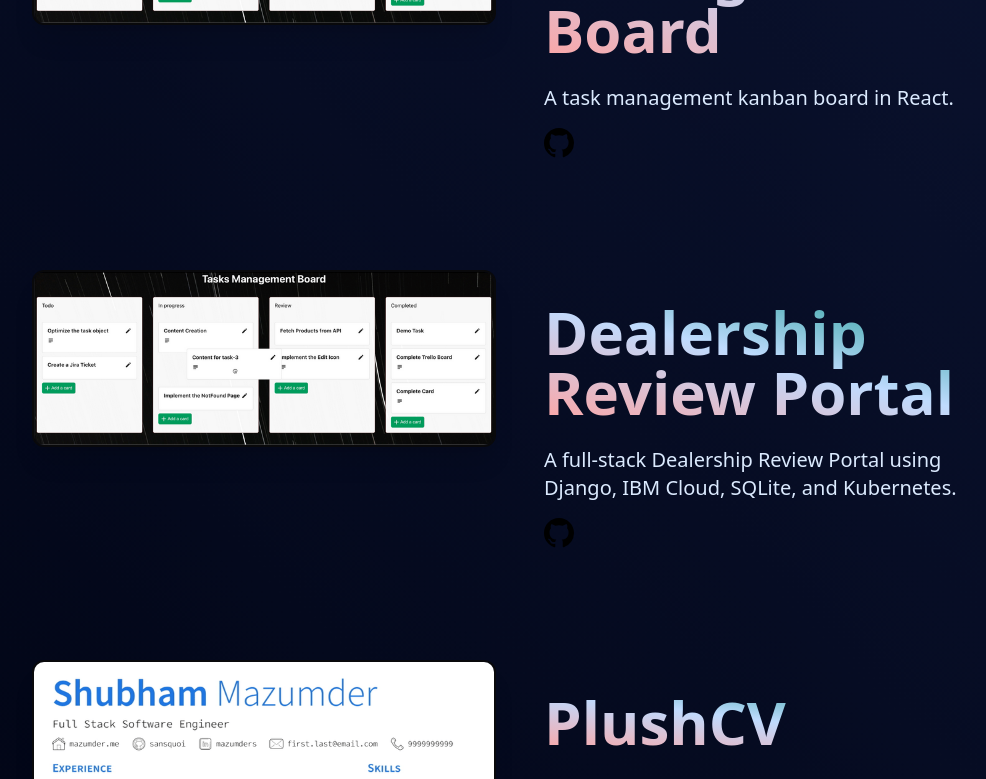
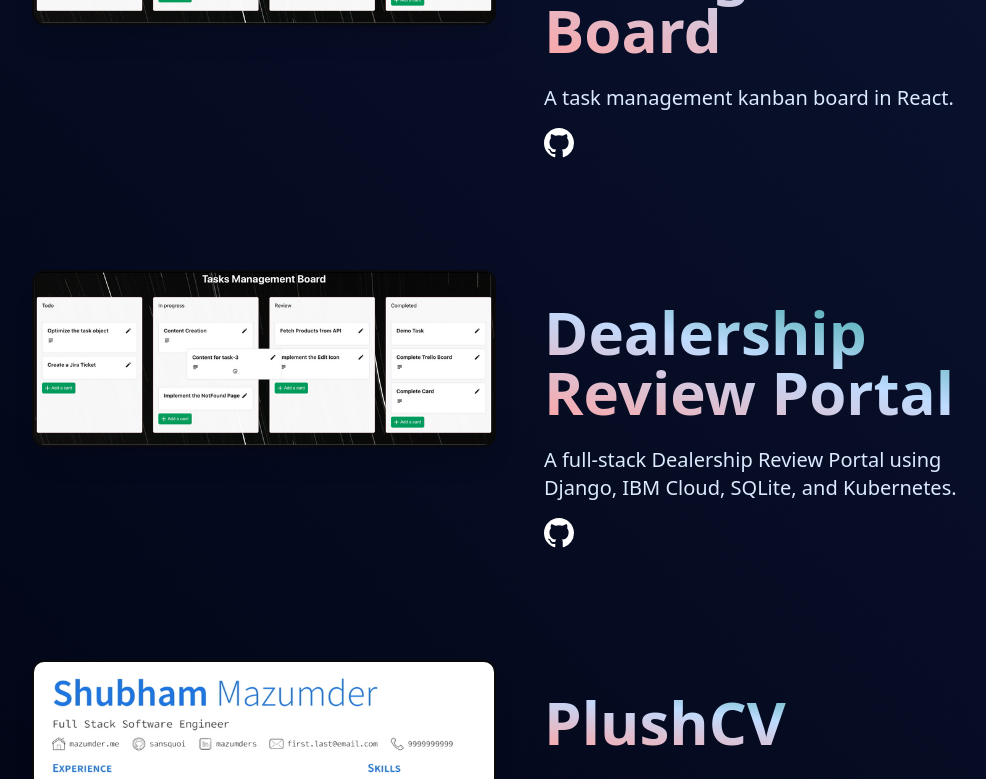
Before and after one commit to cictema/devfolio, a Next.js app: page / in a window 1280 px wide. Shown: the part 2560-3339 px from the top of the page, without its empty margins (120-1106 px from the left). Built offline with nearby package versions, Linux system fonts and the light colour scheme.

Commit message:
modify colors

```diff
--- a/components/ProjectsSection.tsx
+++ b/components/ProjectsSection.tsx
@@ -61,11 +61,11 @@ const ProjectsSection = () => {
                     <p className="text-xl leading-7 mb-4 text-blue-100 ">
                       {project.description}
                     </p>
-                    <div className="flex flex-row align-bottom space-x-4">
+                    <div className="flex flex-row align-bottom space-x-4 fill-white">
                       <Link href={project.github} target="_blank">
                         <BsGithub
                           size={30}
-                          className="hover:-translate-y-1 transition-transform cursor-pointer"
+                          className="hover:-translate-y-1 transition-transform cursor-pointer fill-white"
                         />
                       </Link>
                       {/* <Link href={project.link} target="_blank">
```
